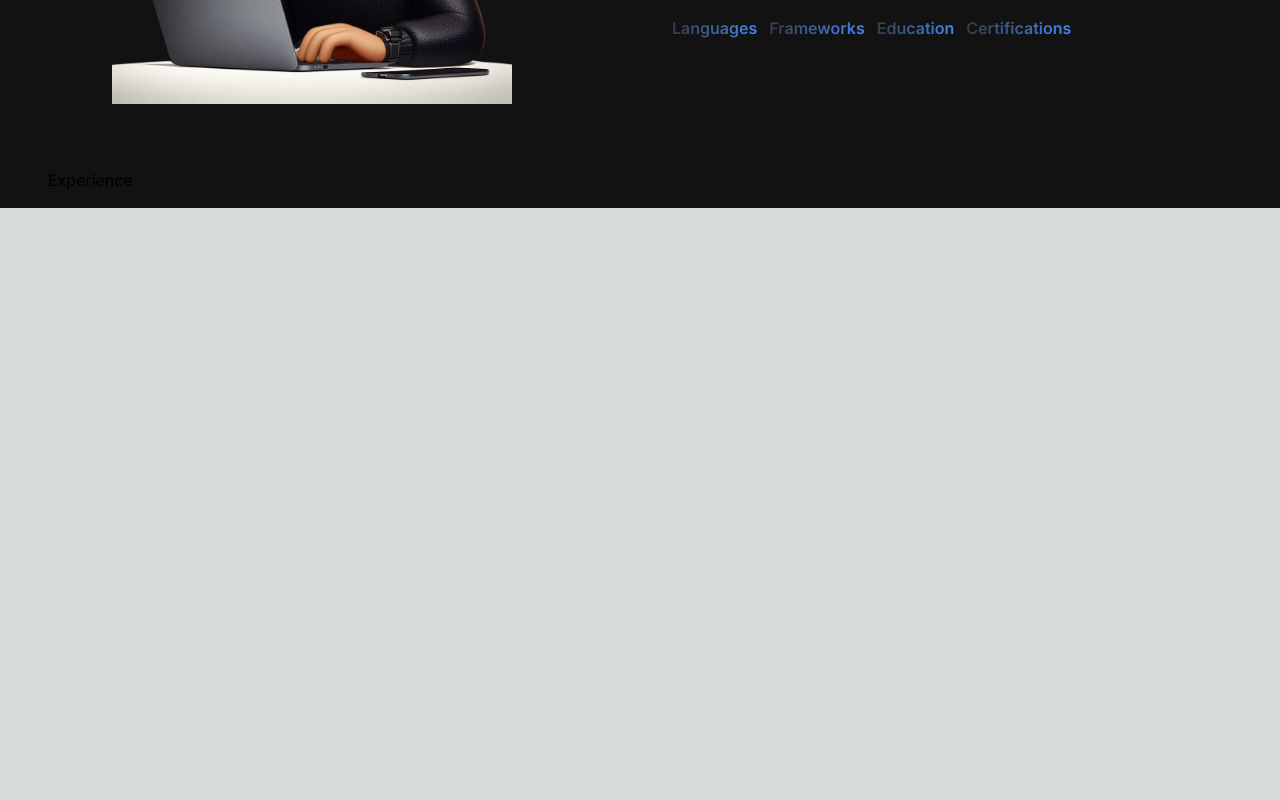
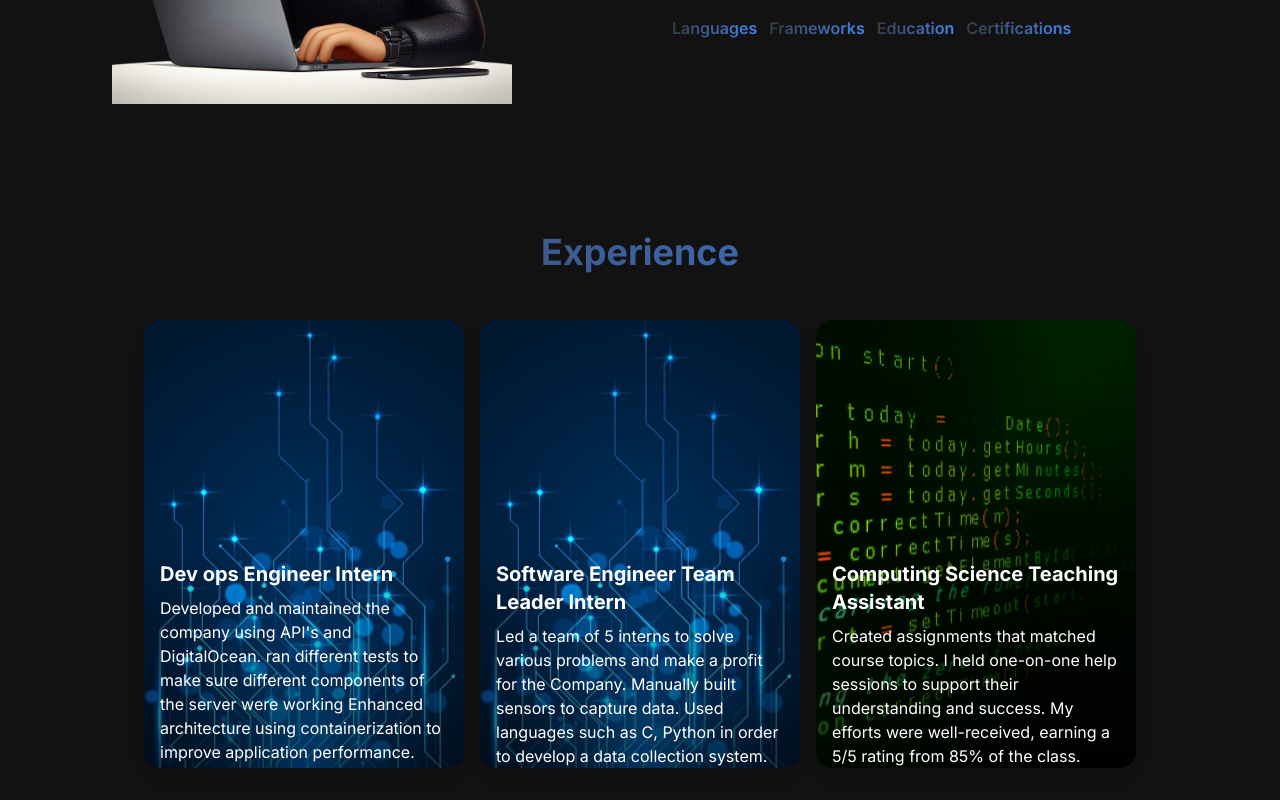
Before and after one commit to Hrishirt/hrishishah.github.io, a Next.js app: page / in a window 1280 px wide. Shown: the part 909-1709 px from the top of the page. Before the commit the page ends 1117 px from the top, so only its background shows below. Built offline with nearby package versions, Linux system fonts and the light colour scheme.

Commit message:
Finished Experience Section cards

```diff
--- /dev/null
+++ b/src/app/components/Card.jsx
@@ -0,0 +1,11 @@
+/* eslint-disable @next/next/no-img-element */
+export default function Card({ children, imageSource, ...props }) {
+    return (
+        <div {...props} className="relative w-full sm:w-80 max-w-xs overflow-hidden rounded-2xl shadow-lg group">
+            <img src={imageSource} alt="" className="w-full h-full object-cover transition-transform group-hover:scale-110" />
+            <div className="absolute bottom-0 left-0 right-0 h-1/2 bg-gradient-to-t from-black/60 to-transparent">
+                <div className="p-4 text-white">{children}</div>
+            </div>
+        </div>
+    );
+}
--- a/src/app/components/Experience.jsx
+++ b/src/app/components/Experience.jsx
@@ -1,11 +1,39 @@
-import React from 'react'
+import React from 'react';
+import Card from './Card';
 
 const Experience = () => {
   return (
-    <div>
-      Experience
-    </div>
-  )
-}
+    <main className='App p-4'>
+    <h2 className='text-4xl font-bold flex justify-center gap-4 text-transparent bg-clip-text bg-gradient-to-r from-[#373B44] to-[#4286f4] py-12'>Experience</h2>
+      <div className="flex flex-wrap justify-center gap-4">
+        <Card imageSource={'/images/computer.jpg'}>
+          <h3 className='text-xl font-bold mb-2'>Dev ops Engineer Intern</h3>
+          <p>
+            Developed and maintained the company using API's and DigitalOcean.
+            ran different tests to make sure different components of the server were working
+            Enhanced architecture using containerization to improve application performance.
+          </p>
+        </Card>
 
-export default Experience
+        <Card imageSource={'/images/computer.jpg'}>
+          <h3 className='text-xl font-bold mb-2'>Software Engineer Team Leader Intern</h3>
+          <p>
+          Led a team of 5 interns to solve various problems and make a profit for the Company. Manually built
+          sensors to capture data. Used languages such as C, Python in order to develop a data collection system.
+          </p>
+        </Card>
+
+        <Card imageSource={'/images/compScience.jpg'}>
+          <h3 className='text-xl font-bold mb-2'>Computing Science Teaching Assistant</h3>
+          <p>
+          Created assignments that matched course topics.
+          I held one-on-one help sessions to support their understanding and success.
+          My efforts were well-received, earning a 5/5 rating from 85% of the class.
+          </p>
+        </Card>
+      </div>
+    </main>
+  );
+};
+
+export default Experience;
```
Also changed, not shown: public/images/compScience.jpg (added), public/images/computer.jpg (added).
